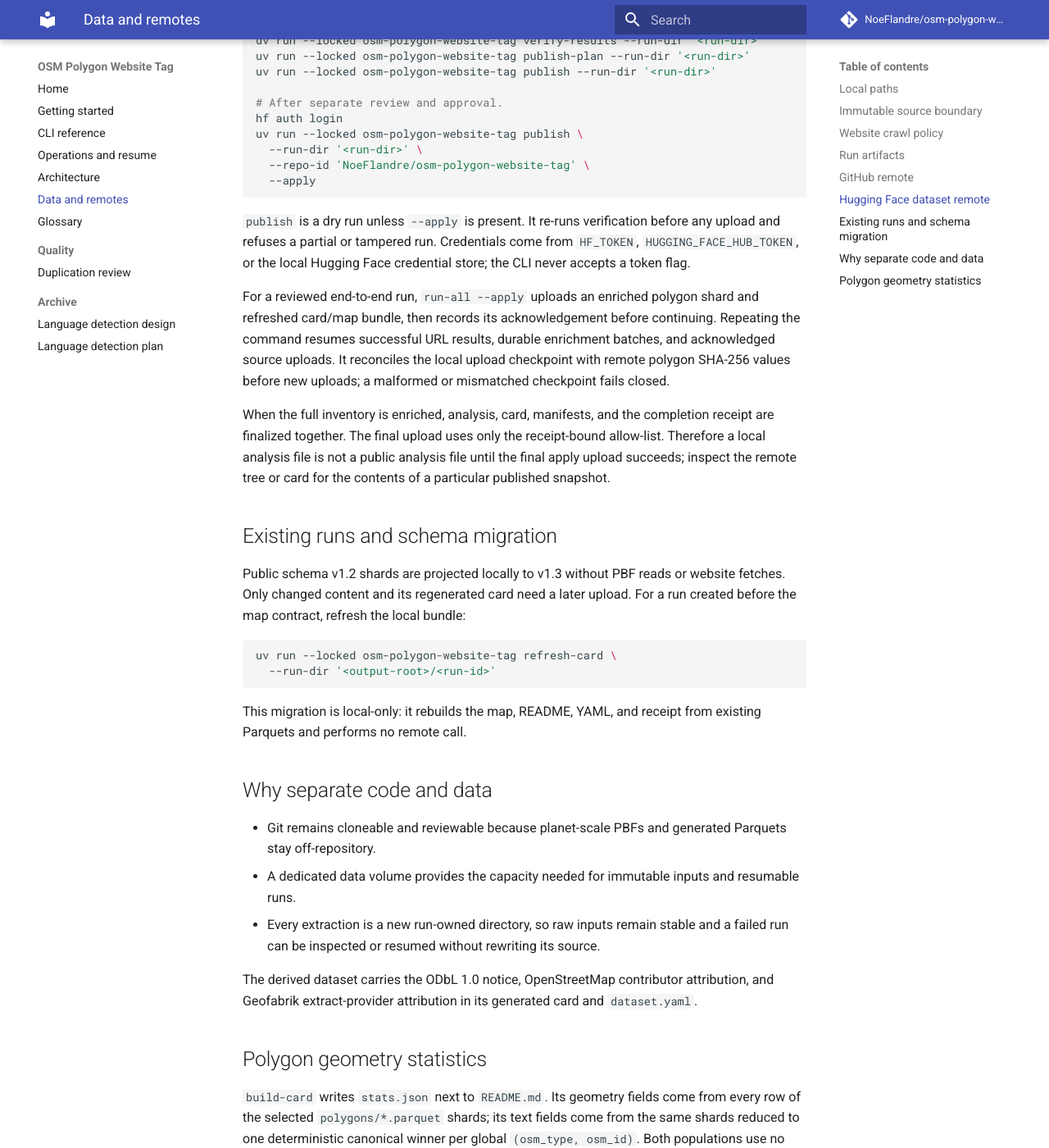
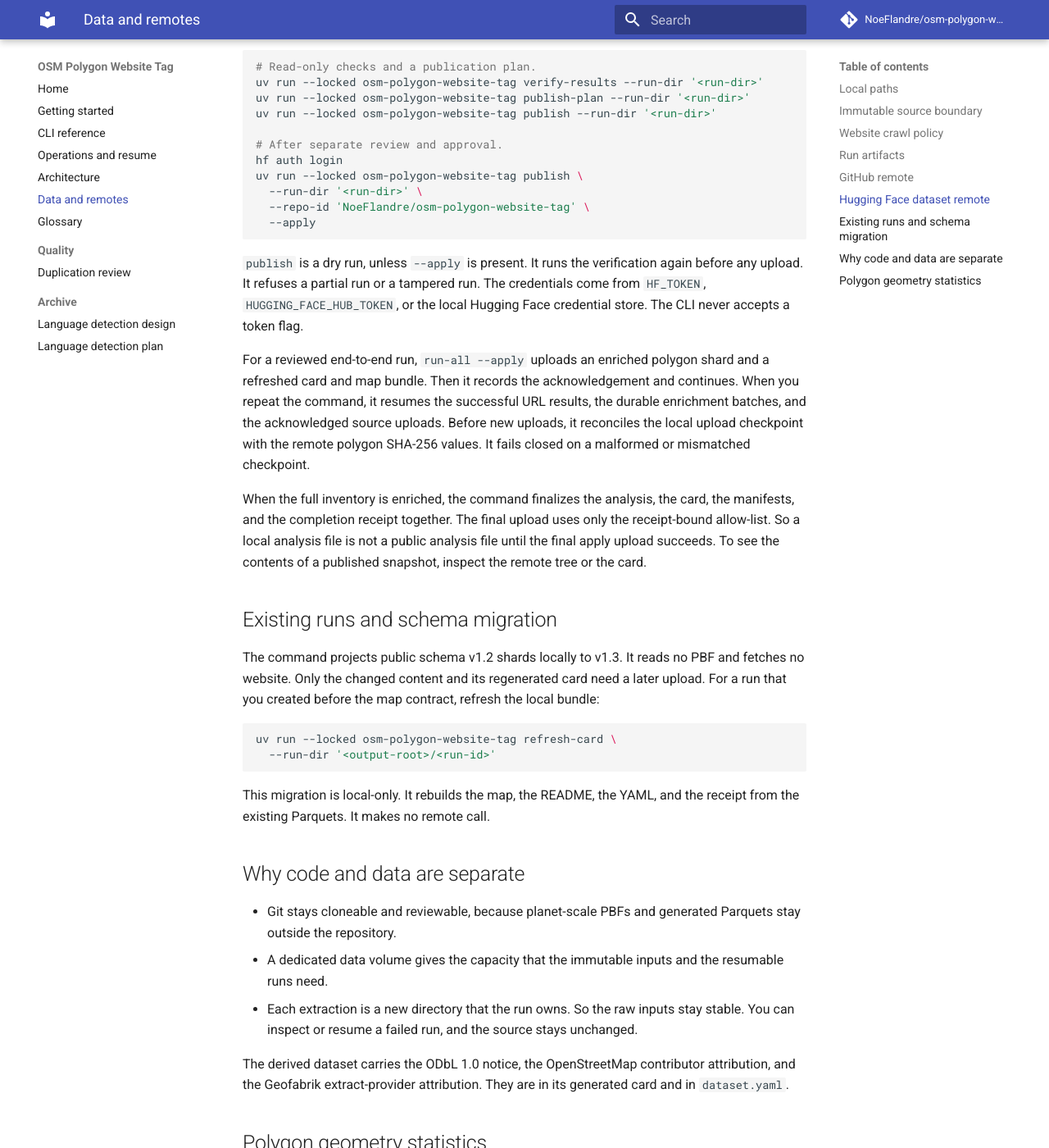
Before and after one commit to NoeFlandre/osm-polygon-website-tag, an MkDocs documentation site: the page built from docs/data-and-remotes.md, in a window 1280 px wide and 1400 px high, scrolled down 1972 px. Shown: the whole window at 82% size. Built offline with MkDocs 1.6.1 and Material for MkDocs 9.7.7, drawn with Linux system fonts in a browser that asks for light colours; comment, search, counter and statistics services are not loaded; some of the changed text lies outside the part shown.

Commit message:
docs: rewrite data and remotes page in ASD-STE100
Co-Authored-By: Claude Sonnet 5.5 <noreply@anthropic.com>
Claude-Session: https://claude.ai/code/session_012hTfGDKATWSHAuPsTwiCKA

````diff
--- a/docs/data-and-remotes.md
+++ b/docs/data-and-remotes.md
@@ -1,40 +1,20 @@
 # Data and remotes
 
-This project separates code, immutable inputs, local run artifacts, and public
-publication. A local artifact is not public until an apply-mode upload sends
-it; a complete snapshot additionally requires the final receipt verification.
+This project keeps code, immutable inputs, local run artifacts, and public publication separate. A local artifact is not public until an apply-mode upload sends it. A complete snapshot also needs the final receipt verification.
 
 ## Local paths
 
-Code and tests stay in the Git checkout. Production PBFs live in a read-only
-directory of your choice, passed with `--source-root`. Generated data goes
-under the data root, which defaults to `./data`; set `OSM_POLY_DATA_DIR` (in
-the environment or `.env`) to put it elsewhere. The CLI's
-`--output-root` is explicit for each run and must remain outside the source
-root. The previous `…-data` root remains accepted when an existing run is
-addressed explicitly, but new output uses the canonical project root.
+The code and the tests stay in the Git checkout. The production PBFs are in a read-only directory that you choose. Pass it with `--source-root`. The generated data goes under the data root. The default data root is `./data`. To put it in a different place, set `OSM_POLY_DATA_DIR` (in the environment or in `.env`). The `--output-root` of the CLI is explicit for each run. It must stay outside the source root. The CLI still accepts the previous `…-data` root when you address an existing run explicitly. New output uses the canonical project root.
 
 ## Immutable source boundary
 
-`--source-root` is read-only input. The safety module refuses an output path
-that is equal to or contained by it. The pipeline records each PBF's filename,
-size, and nanosecond mtime, checks those values before and after processing,
-and never copies, renames, moves, hashes, or modifies the source file.
+`--source-root` is a read-only input. The safety module refuses an output path that is equal to the source root, or inside it. The pipeline records the filename, the size, and the nanosecond mtime of each PBF. It checks these values before and after processing. It never copies, renames, moves, hashes, or modifies the source file.
 
 ## Website crawl policy
 
-Before each page request, the fetcher reads and caches that origin's
-`robots.txt` through the same public-IP, redirect, timeout, and response-size
-checks as page requests. A disallowed URL is recorded as
-`robots_disallowed`, which contributes to the card's failure counts. The
-crawler honors a published `Crawl-delay` in addition to its configured
-per-host limit. A missing or 404/410 policy permits fetching; malformed policy
-text is treated as having no rules. Unsafe redirects and robots-server
-failures prevent the page request.
+Before each page request, the fetcher reads the `robots.txt` of that origin and caches it. It uses the same checks for public IP, redirect, timeout, and response size as for page requests. The fetcher records a disallowed URL as `robots_disallowed`. This status adds to the failure counts of the card. The crawler obeys a published `Crawl-delay`, in addition to its configured limit for each host. A missing policy, or a 404/410 response, permits fetching. The crawler treats malformed policy text as a policy with no rules. An unsafe redirect or a failure of the robots server prevents the page request.
 
-This policy governs network requests made by the updated crawler. Existing
-successful text in local caches or frozen snapshots is retained and is not
-retroactively rechecked or removed.
+This policy governs the network requests of the updated crawler. The existing successful text in local caches or frozen snapshots stays. The crawler does not check it again later, and does not remove it.
 
 ## Run artifacts
 
@@ -58,28 +38,17 @@ Each run owns a directory under the output root:
   stats.json
 ```
 
-`stats.json` is the machine-readable geometry and global text-population report
-described in [Polygon geometry statistics](#polygon-geometry-statistics).
+`stats.json` is the machine-readable report of the geometry and of the global text population. It is described in [Polygon geometry statistics](#polygon-geometry-statistics).
 
-These files are local run artifacts. Staging, DuckDB spill data, URL-cache
-files, and enrichment checkpoint parts support resume and are not part of the
-publication plan. `uploaded_polygons.json` is operational state; the
-completion receipt is the final allow-list and records each publishable path,
-size, and SHA-256.
+These files are local run artifacts. The staging data, the DuckDB spill data, the URL-cache files, and the enrichment checkpoint parts support the resume. They are not part of the publication plan. `uploaded_polygons.json` is operational state. The completion receipt is the final allow-list. It records the path, the size, and the SHA-256 of each publishable file.
 
 ## GitHub remote
 
-The source repository is
-[NoeFlandre/osm-polygon-website-tag](https://github.com/NoeFlandre/osm-polygon-website-tag).
-The Pages workflow builds `docs/` with `mkdocs build --strict` on `main` and
-deploys through GitHub Actions. Source changes and generated dataset artifacts
-have separate lifecycles: the production run does not write into Git.
+The source repository is [NoeFlandre/osm-polygon-website-tag](https://github.com/NoeFlandre/osm-polygon-website-tag). On `main`, the Pages workflow builds `docs/` with `mkdocs build --strict`. It deploys through GitHub Actions. Source changes and generated dataset artifacts have separate lifecycles. The production run does not write into Git.
 
 ## Hugging Face dataset remote
 
-The public dataset repository is
-[NoeFlandre/osm-polygon-website-tag](https://huggingface.co/datasets/NoeFlandre/osm-polygon-website-tag).
-Use the CLI rather than uploading a run directory manually:
+The public dataset repository is [NoeFlandre/osm-polygon-website-tag](https://huggingface.co/datasets/NoeFlandre/osm-polygon-website-tag). Use the CLI. Do not upload a run directory by hand:
 
 ```bash
 # Read-only checks and a publication plan.
@@ -95,96 +64,62 @@ uv run --locked osm-polygon-website-tag publish \
   --apply
 ```
 
-`publish` is a dry run unless `--apply` is present. It re-runs verification
-before any upload and refuses a partial or tampered run. Credentials come from
-`HF_TOKEN`, `HUGGING_FACE_HUB_TOKEN`, or the local Hugging Face credential
-store; the CLI never accepts a token flag.
+`publish` is a dry run, unless `--apply` is present. It runs the verification again before any upload. It refuses a partial run or a tampered run. The credentials come from `HF_TOKEN`, `HUGGING_FACE_HUB_TOKEN`, or the local Hugging Face credential store. The CLI never accepts a token flag.
 
-For a reviewed end-to-end run, `run-all --apply` uploads an enriched polygon
-shard and refreshed card/map bundle, then records its acknowledgement before
-continuing. Repeating the command resumes successful URL results, durable
-enrichment batches, and acknowledged source uploads. It reconciles the local
-upload checkpoint with remote polygon SHA-256 values before new uploads; a
-malformed or mismatched checkpoint fails closed.
+For a reviewed end-to-end run, `run-all --apply` uploads an enriched polygon shard and a refreshed card and map bundle. Then it records the acknowledgement and continues. When you repeat the command, it resumes the successful URL results, the durable enrichment batches, and the acknowledged source uploads. Before new uploads, it reconciles the local upload checkpoint with the remote polygon SHA-256 values. It fails closed on a malformed or mismatched checkpoint.
 
-When the full inventory is enriched, analysis, card, manifests, and the
-completion receipt are finalized together. The final upload uses only the
-receipt-bound allow-list. Therefore a local analysis file is not a public
-analysis file until the final apply upload succeeds; inspect the remote tree or
-card for the contents of a particular published snapshot.
+When the full inventory is enriched, the command finalizes the analysis, the card, the manifests, and the completion receipt together. The final upload uses only the receipt-bound allow-list. So a local analysis file is not a public analysis file until the final apply upload succeeds. To see the contents of a published snapshot, inspect the remote tree or the card.
 
 ## Existing runs and schema migration
 
-Public schema v1.2 shards are projected locally to v1.3 without PBF reads or
-website fetches. Only changed content and its regenerated card need a later
-upload. For a run created before the map contract, refresh the local bundle:
+The command projects public schema v1.2 shards locally to v1.3. It reads no PBF and fetches no website. Only the changed content and its regenerated card need a later upload. For a run that you created before the map contract, refresh the local bundle:
 
 ```bash
 uv run --locked osm-polygon-website-tag refresh-card \
   --run-dir '<output-root>/<run-id>'
 ```
 
-This migration is local-only: it rebuilds the map, README, YAML, and receipt
-from existing Parquets and performs no remote call.
+This migration is local-only. It rebuilds the map, the README, the YAML, and the receipt from the existing Parquets. It makes no remote call.
 
-## Why separate code and data
+## Why code and data are separate
 
-- Git remains cloneable and reviewable because planet-scale PBFs and generated
-  Parquets stay off-repository.
-- A dedicated data volume provides the capacity needed for immutable inputs and
-  resumable runs.
-- Every extraction is a new run-owned directory, so raw inputs remain stable
-  and a failed run can be inspected or resumed without rewriting its source.
+- Git stays cloneable and reviewable, because planet-scale PBFs and generated Parquets stay outside the repository.
+- A dedicated data volume gives the capacity that the immutable inputs and the resumable runs need.
+- Each extraction is a new directory that the run owns. So the raw inputs stay stable. You can inspect or resume a failed run, and the source stays unchanged.
 
-The derived dataset carries the ODbL 1.0 notice, OpenStreetMap contributor
-attribution, and Geofabrik extract-provider attribution in its generated card
-and `dataset.yaml`.
+The derived dataset carries the ODbL 1.0 notice, the OpenStreetMap contributor attribution, and the Geofabrik extract-provider attribution. They are in its generated card and in `dataset.yaml`.
 
 ## Polygon geometry statistics
 
-`build-card` writes `stats.json` next to `README.md`. Its geometry fields come
-from every row of the selected `polygons/*.parquet` shards; its text fields come
-from the same shards reduced to one deterministic canonical winner per global
-`(osm_type, osm_id)`. Both populations use no sampling, truncation, external
-lookup, or raw PBF recomputation. The geometry pass reads only the `area_m2`,
-`bbox`, `geometry`, and `osm_primary_tag` columns, one record batch at a time;
-the text reducer uses bounded DuckDB spill storage. `osm-polygon-website-tag
-geometry-stats --run-dir <run>` prints the same document without writing
-anything.
+`build-card` writes `stats.json` next to `README.md`. The geometry fields come from each row of the selected `polygons/*.parquet` shards. The text fields come from the same shards. The reducer keeps one deterministic canonical winner for each global `(osm_type, osm_id)`. Both populations use no sampling, no truncation, no external lookup, and no recomputation from the raw PBF. The geometry pass reads only the columns `area_m2`, `bbox`, `geometry`, and `osm_primary_tag`. It reads one record batch at a time. The text reducer uses bounded DuckDB spill storage. The command `osm-polygon-website-tag geometry-stats --run-dir <run>` prints the same document. It writes nothing.
 
-Regeneration from unchanged artifacts is byte-identical, and the existing
-file is left untouched rather than rewritten. Verification recomputes the
-report and rejects a missing or stale `stats.json`, exactly as it does for
-`README.md` and `dataset.yaml`. The file is receipt-bound and published.
+A regeneration from unchanged artifacts is byte-identical. The command does not rewrite the existing file. The verification computes the report again. It rejects a missing or stale `stats.json`, in the same way as it does for `README.md` and `dataset.yaml`. The receipt binds the file, and the file is published.
 
-Fields, all computed on the WGS84 ellipsoid:
+The fields below use the WGS84 ellipsoid for all computations:
 
 | Field | Meaning |
 | --- | --- |
 | `schema_version` | Contract version of this document (`v2`). |
-| `population_scope` | The geometry population covered by the report: `published polygon rows`. |
-| `text_population_scope` | The text/map population: global unique `(osm_type, osm_id)` identities with successful non-empty `website` or `contact:website` text. |
-| `text_population` | Canonical global counts, words, URLs, status buckets, and language totals shared by the card and map. Its `unique_identity_count` is the map/card population. |
-| `row_count` | Public polygon rows covered. |
-| `area.summary` | `area_m2` distribution: `row_count`, `total`, `minimum`, `maximum`, `mean`, `median`, and `percentiles` `p1`, `p5`, `p25`, `p50`, `p75`, `p95`, `p99`. |
-| `area.histogram` | Stable log-scale buckets, always all thirteen in order: `0`, `<1e0`, `1e0-1e1` … `1e9-1e10`, `>=1e10`. |
-| `area.zero_area_row_count` | Rows whose area is exactly zero (degenerate). |
+| `population_scope` | The geometry population that the report covers: `published polygon rows`. |
+| `text_population_scope` | The text and map population: global unique `(osm_type, osm_id)` identities with successful non-empty `website` or `contact:website` text. |
+| `text_population` | Canonical global counts, words, URLs, status buckets, and language totals. The card and the map share them. Its `unique_identity_count` is the map and card population. |
+| `row_count` | Number of public polygon rows that the report covers. |
+| `area.summary` | `area_m2` distribution: `row_count`, `total`, `minimum`, `maximum`, `mean`, `median`, and the `percentiles` `p1`, `p5`, `p25`, `p50`, `p75`, `p95`, `p99`. |
+| `area.histogram` | Stable log-scale buckets. All thirteen buckets are always present, in this order: `0`, `<1e0`, `1e0-1e1` … `1e9-1e10`, `>=1e10`. |
+| `area.zero_area_row_count` | Rows with an area of exactly zero (degenerate). |
 | `area.below_one_m2_row_count` | Rows below one square metre (suspiciously small). |
-| `shape.polygon_row_count` / `shape.multipolygon_row_count` | Rows by stored GeoJSON geometry type. |
-| `shape.with_holes_row_count` | Rows carrying at least one inner ring. |
-| `shape.hole_ring_count` | Total inner rings across every row. |
-| `shape.vertices_per_row` | Distribution of stored coordinate pairs per row. |
-| `shape.rings_per_row` | Distribution of rings (outer and inner) per row. |
-| `shape.components_per_multipolygon` | Distribution of components, over MultiPolygon rows only. |
-| `extent.bbox` | Dataset bounding box `[min_lon, min_lat, max_lon, max_lat]`, `null` when no row was covered. |
-| `extent.width_degrees` / `extent.height_degrees` | Per-row bounding-box span in decimal degrees. |
-| `extent.width_m` / `extent.height_m` | Geodesic span in metres: width across the box at its mid-latitude, height along its mid-longitude meridian. |
-| `extent.antimeridian_row_count` | Rows whose bounding box spans more than 180° of longitude. Extraction rejects antimeridian crossings, so this is zero for a current snapshot. |
-| `extent.polar_row_count` | Rows whose bounding box reaches 85° of latitude or beyond. |
-| `per_source` | One entry per source PBF, in sorted shard order, with `row_count` and the same `area_m2` summary. |
-| `per_osm_primary_tag` | One entry per `osm_primary_tag`, most rows first, with `row_count` and `total_area_m2`. |
+| `shape.polygon_row_count` / `shape.multipolygon_row_count` | Rows by the stored GeoJSON geometry type. |
+| `shape.with_holes_row_count` | Rows with at least one inner ring. |
+| `shape.hole_ring_count` | Total number of inner rings in all rows. |
+| `shape.vertices_per_row` | Distribution of the stored coordinate pairs for each row. |
+| `shape.rings_per_row` | Distribution of the rings (outer and inner) for each row. |
+| `shape.components_per_multipolygon` | Distribution of the components, for MultiPolygon rows only. |
+| `extent.bbox` | Dataset bounding box `[min_lon, min_lat, max_lon, max_lat]`. It is `null` when no row is covered. |
+| `extent.width_degrees` / `extent.height_degrees` | Bounding-box span of each row in decimal degrees. |
+| `extent.width_m` / `extent.height_m` | Geodesic span in metres. Width: across the box at its mid-latitude. Height: along its mid-longitude meridian. |
+| `extent.antimeridian_row_count` | Rows with a bounding box that spans more than 180° of longitude. Extraction rejects antimeridian crossings. So this value is zero for a current snapshot. |
+| `extent.polar_row_count` | Rows with a bounding box that reaches 85° of latitude or more. |
+| `per_source` | One entry for each source PBF, in sorted shard order, with `row_count` and the same `area_m2` summary. |
+| `per_osm_primary_tag` | One entry for each `osm_primary_tag`, with the most rows first, with `row_count` and `total_area_m2`. |
 
-Every distribution summary is exact: totals use order-independent
-`math.fsum`, percentiles are exact nearest-rank values over every row, and
-each reported float is rounded to six decimals. Empty selections report zeroed
-summaries and a `null` bounding box.
+Each distribution summary is exact. The totals use the order-independent `math.fsum`. The percentiles are exact nearest-rank values over each row. Each reported float is rounded to six decimals. An empty selection reports zeroed summaries and a `null` bounding box.
````
